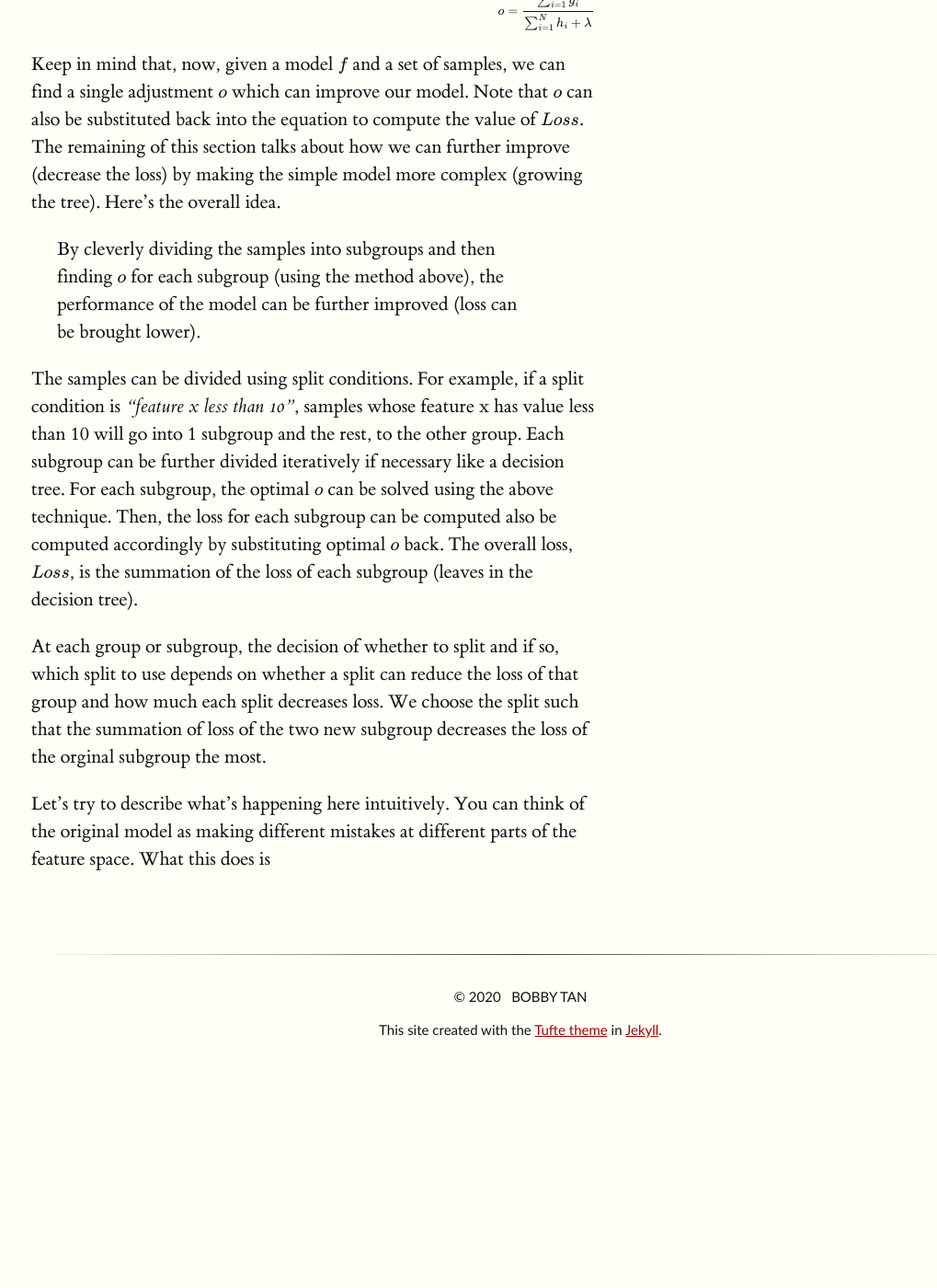
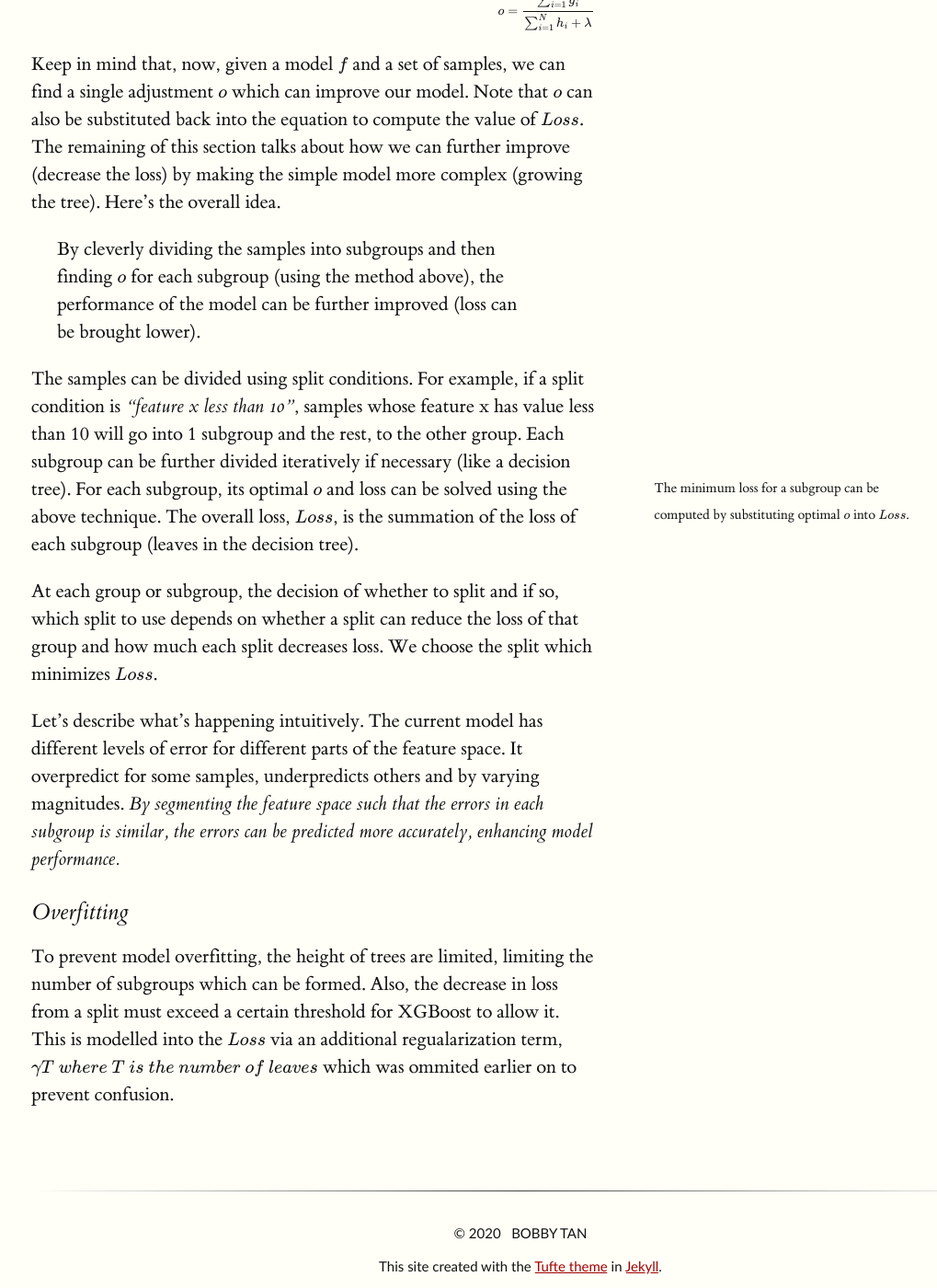
Before and after one commit to bobby-tan/bobby-tan.github.io, a Jekyll site: the page built from _posts/2020-05-11-A-Short-Introduction-to-XGBoost.md, in a window 1280 px wide and 1400 px high, scrolled down 4062 px. Shown: the whole window at 92% size, without its empty margins (126-1145 px from the left). Built offline with Jekyll 4.4.1, drawn with Linux system fonts in a browser that asks for light colours; formulas are drawn with MathJax 3; before the commit the page ends 5205 px from its top, so only the background shows below that.

Commit message:
XGBoost article, XGBoost section overfitting of XGBoost

```diff
--- a/_posts/2020-05-11-A-Short-Introduction-to-XGBoost.md
+++ b/_posts/2020-05-11-A-Short-Introduction-to-XGBoost.md
@@ -109,8 +109,12 @@ Keep in mind that, now, given a model $$ f $$ and a set of samples, we can find
 
 >  By cleverly dividing the samples into subgroups and then finding $$ o $$ for each subgroup (using the method above), the performance of the model can be further improved (loss can be brought lower).
 
-The samples can be divided using split conditions. For example, if a split condition is *"feature x less than 10"*, samples whose feature x has value less than 10 will go into 1 subgroup and the rest, to the other group. Each subgroup can be further divided iteratively if necessary like a decision tree. For each subgroup, the optimal $$ o $$ can be solved using the above technique. Then, the loss for each subgroup can be computed also be computed accordingly by substituting optimal $$ o $$ back. The overall loss, $$ Loss $$, is the summation of the loss of each subgroup (leaves in the decision tree).
+The samples can be divided using split conditions. For example, if a split condition is *"feature x less than 10"*, samples whose feature x has value less than 10 will go into 1 subgroup and the rest, to the other group. Each subgroup can be further divided iteratively if necessary (like a decision tree). {% marginnote 'sn-six' 'The minimum loss for a subgroup can be computed by substituting optimal $$ o $$ into $$ Loss $$.'%} For each subgroup, its optimal $$ o $$ and loss can be solved using the above technique. The overall loss, $$ Loss $$, is the summation of the loss of each subgroup (leaves in the decision tree).
 
-At each group or subgroup, the decision of whether to split and if so, which split to use depends on whether a split can reduce the loss of that group and how much each split decreases loss. We choose the split such that the summation of loss of the two new subgroup decreases the loss of the orginal subgroup the most.
+At each group or subgroup, the decision of whether to split and if so, which split to use depends on whether a split can reduce the loss of that group and how much each split decreases loss. We choose the split which minimizes $$ Loss $$.
 
-Let's try to describe what's happening here intuitively. You can think of the original model as making different mistakes at different parts of the feature space. What this does is
+Let's describe what's happening intuitively. The current model has different levels of error for different parts of the feature space. It overpredict for some samples, underpredicts others and by varying magnitudes. *By segmenting the feature space such that the errors in each subgroup is similar, the errors can be predicted more accurately, enhancing model performance.*
+
+### Overfitting
+
+To prevent model overfitting, the height of trees are limited, limiting the number of subgroups which can be formed. Also, the decrease in loss from a split must exceed a certain threshold for XGBoost to allow it. This is modelled into the $$ Loss $$ via an additional regualarization term, $$ \gamma T\ where\ T\ is\ the\ number\ of\ leaves $$ which was ommited earlier on to prevent confusion.
```
